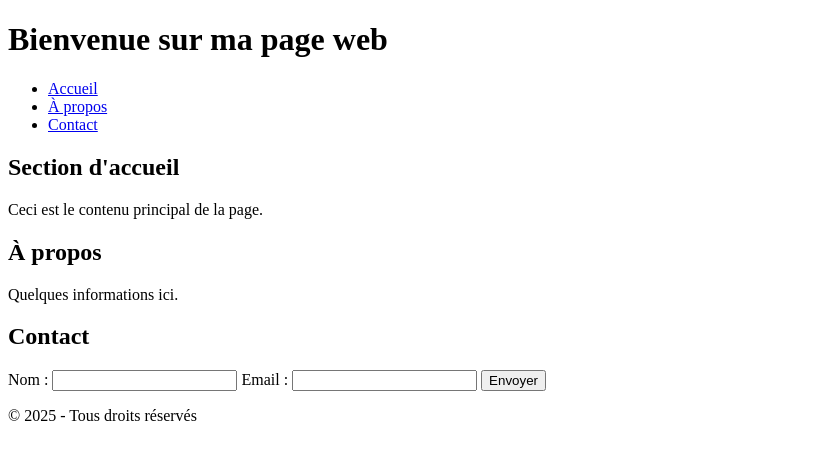
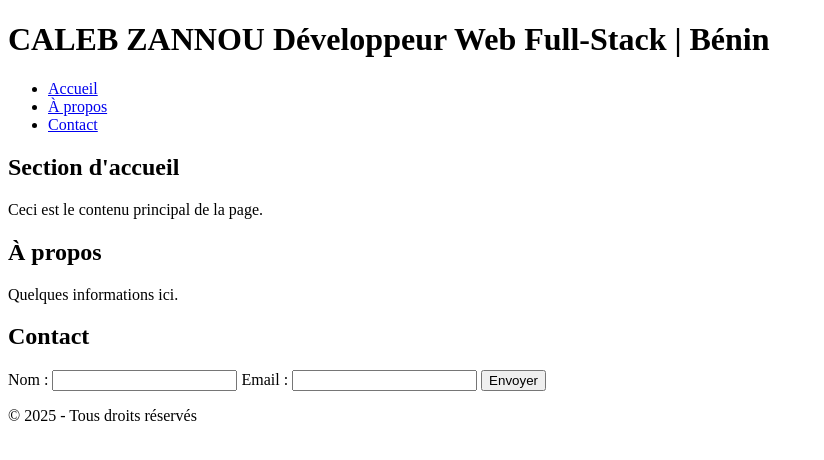
Before and after one commit to calebzanboss/git-mon-cv., a plain HTML site: page index.html in a window 1280 px wide. Shown: the whole page, without its empty margins (0-824 px from the left). Drawn offline with Linux system fonts and the light colour scheme; a script that the page names is missing.

Commit message:
mise en place de la section titre

```diff
--- a/index.html
+++ b/index.html
@@ -9,7 +9,8 @@
 </head>
 <body>
     <header>
-        <h1>Bienvenue sur ma page web</h1>
+        <h1>CALEB ZANNOU
+Développeur Web Full-Stack | Bénin</h1>
         <nav>
             <ul>
                 <li><a href="#accueil">Accueil</a></li>
```
